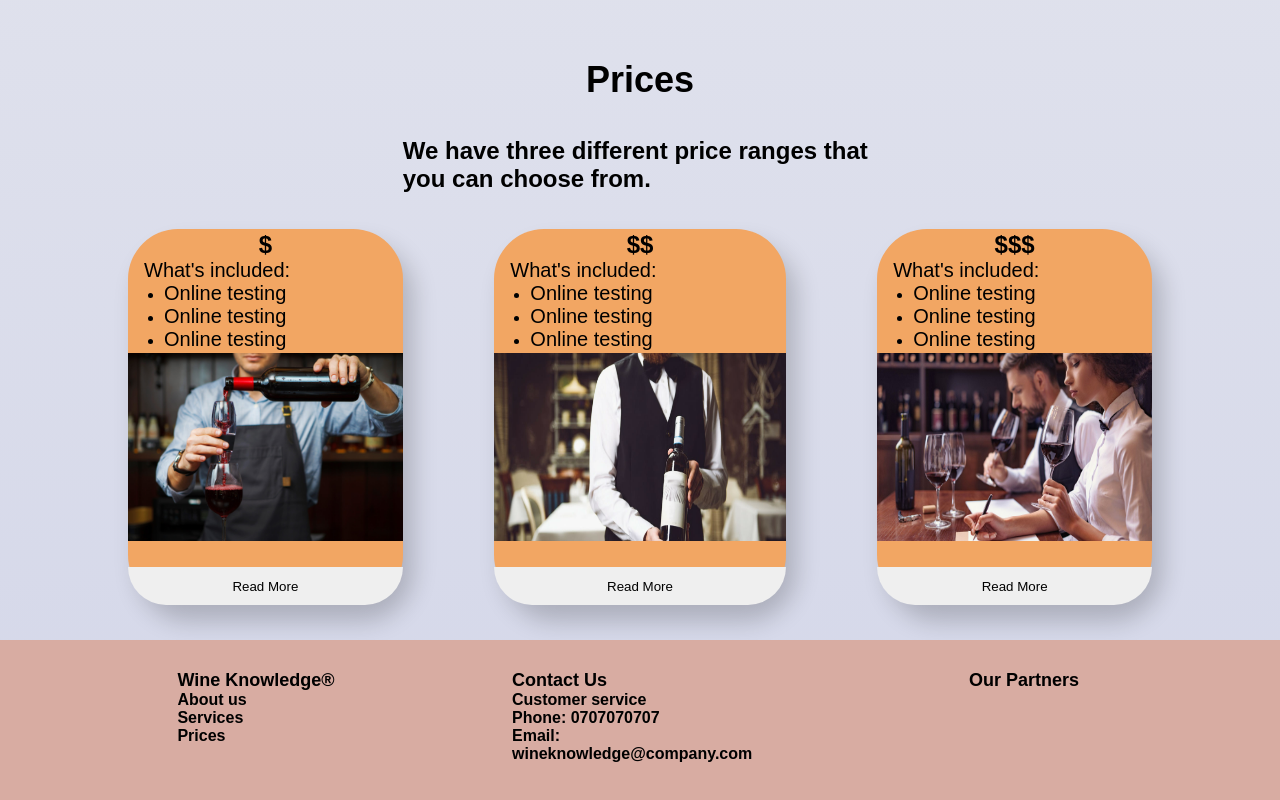
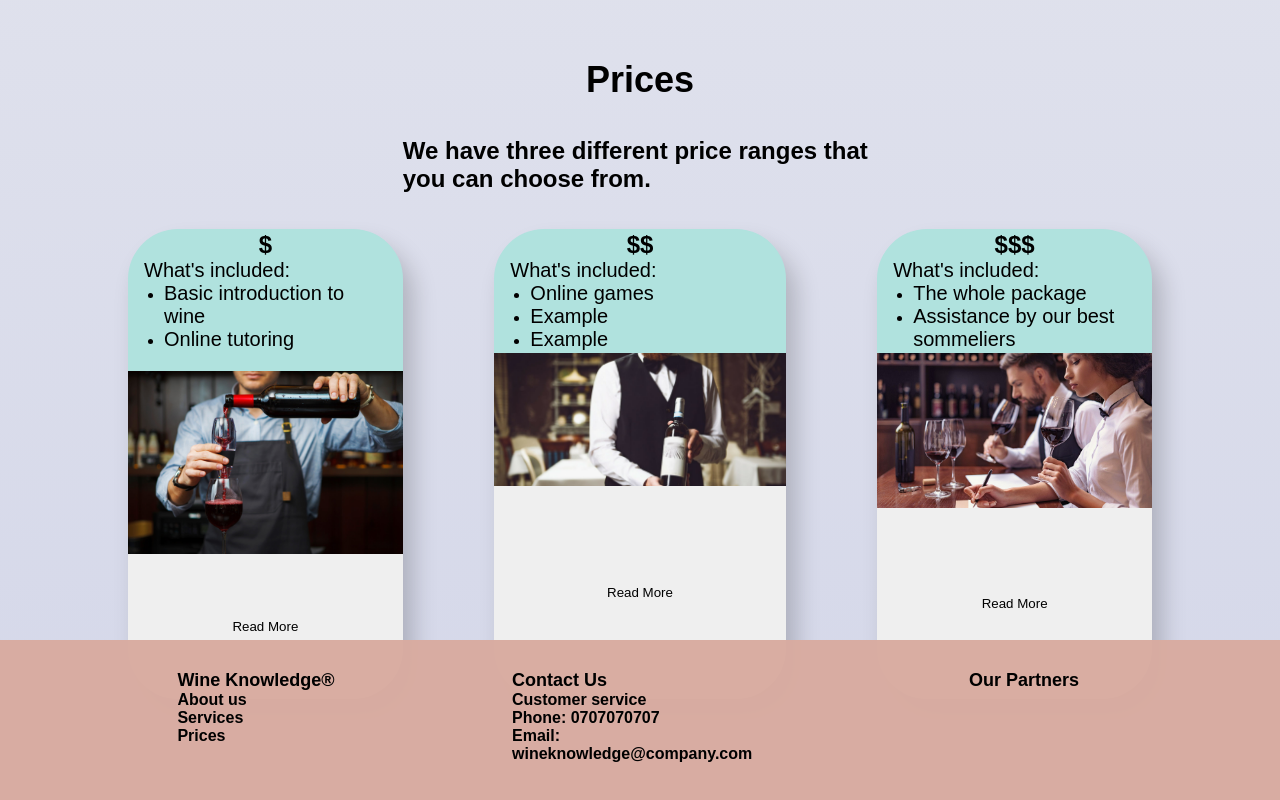
Before and after one commit to augustthorell/design-sprint, a plain HTML site: page index.html in a window 1280 px wide. Shown: the part 1425-2225 px from the top of the page. Drawn offline with Linux system fonts and the light colour scheme; a web font is replaced by a local one.

Commit message:
Fixed cards for price section

```diff
--- a/css/style.css
+++ b/css/style.css
@@ -11,7 +11,7 @@
     --text-color: #0D0D0D;
     --header-background: #d9aba0f5;
     --footer-background: #d9aba0f5;
-    --card-background: #F2A663;
+    --card-background: #b0e2de;
     --button-color: #730707;
 }
 
@@ -54,6 +54,7 @@ button {
     height:100px;
     position: fixed;
     width: 100%;
+    z-index: 10;
 }
 #start-page {
 
@@ -308,10 +309,12 @@ button {
     box-shadow: 10px 16px 24px 0 rgba(0,0,0,0.2);
     transition: 0.3s;
     width: 100%;
+    height: 470px;
     background-color: var(--card-background);
     border-radius: 50px;
     display: flex;
     flex-direction: column;
+    overflow: hidden;
 }
 
 .card:hover {
@@ -350,12 +353,14 @@ button {
 }
 .card-btn {
     width: 100%;
-    height: 10%;
+    height: 100%;
     margin: auto auto 0;
     border: none;
     border-radius: 0 0 50px 50px;
     cursor: pointer;
 }
+
+
 
 /*** FOOTER ***/
 #footer {
--- a/index.html
+++ b/index.html
@@ -117,9 +117,9 @@
                     <h3 class="card-title">$</h3>
                     <p>What's included:</p>
                     <ul>
-                        <li><p>Online testing</p></li>
-                        <li><p>Online testing</p></li>
-                        <li><p>Online testing</p></li>
+                        <li><p>Basic introduction to wine</p></li>
+                        <li><p>Online tutoring </p></li>
+                        <br>
                     </ul>
                 </div>
                 <img src="img/budgeta.jpg" class="card-img">
@@ -132,28 +132,30 @@
                     <h3 class="card-title">$$</h3>
                     <p>What's included:</p>
                     <ul>
-                    <li><p>Online testing</p></li>
-                    <li><p>Online testing</p></li>
-                    <li><p>Online testing</p></li>
+                    <li><p>Online games</p></li>
+                    <li><p>Example</p></li>
+                    <li><p>Example</p></li>
                 </ul>
                 </div>
                 <img src="img/mid.jpg" class="card-img">
                 <button class="card-btn">Read More</button>
                 </div>
 
-                <div class="card card3">
+                <div class="card card3 news-Slide-up">
 
                     <div class="container">
                         <h3 class="card-title">$$$</h3>
                         <p>What's included:</p>
                         <ul>
-                    <li><p>Online testing</p></li>
-                    <li><p>Online testing</p></li>
-                    <li><p>Online testing</p></li>
+                            <li><p>The whole package</p></li>
+                            <li><p>Assistance by our best sommeliers</p></li>
+
                         </ul>
+
                     </div>
                     <img src="img/premium.jpg" class="card-img">
                     <button class="card-btn">Read More</button>
+
                 </div>
         </section>
 
```
Lines whose indentation alone changed are shown as unchanged.
